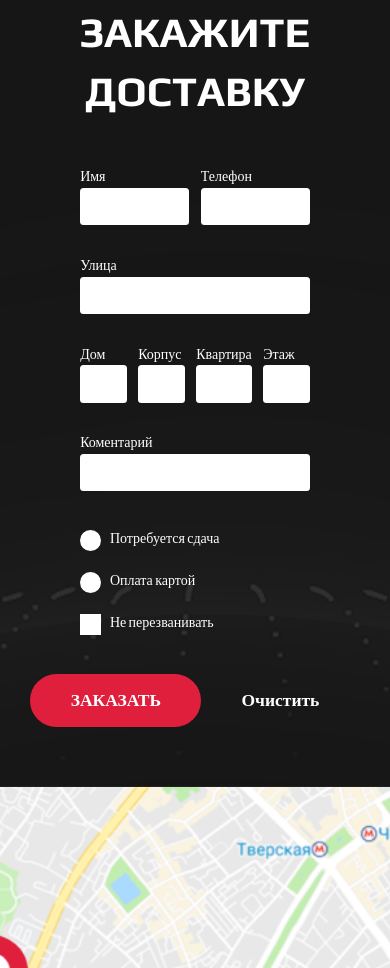
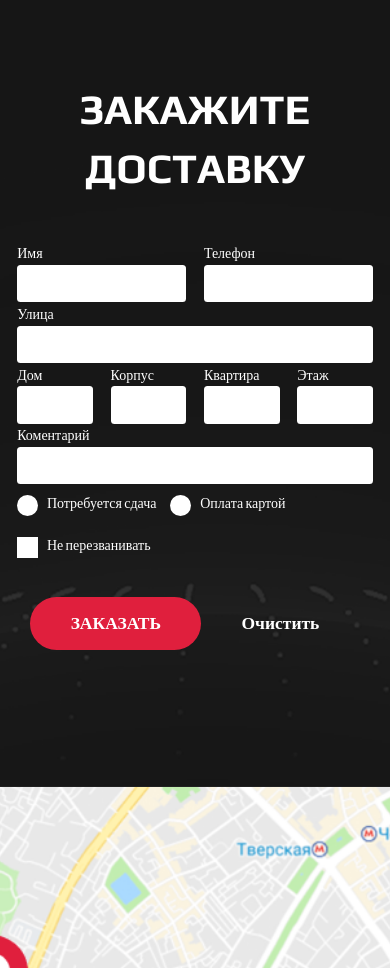
Before and after one commit to vsemoguschin/beats, a plain HTML site: page index.html in a window 390 px wide. Shown: the part 2589-3557 px from the top of the page. Drawn offline with nearby package versions, Linux system fonts and the light colour scheme.

Commit message:
Update main.css

```diff
--- a/css/main.css
+++ b/css/main.css
@@ -760,6 +760,16 @@ img {
   }
 }
 
+@media screen and (max-width: 480px) {
+  .form {
+    -webkit-box-orient: vertical;
+    -webkit-box-direction: normal;
+        -ms-flex-direction: column;
+            flex-direction: column;
+    padding: 0 2%;
+  }
+}
+
 .form__col {
   -webkit-box-flex: 1;
       -ms-flex: 1;
@@ -787,6 +797,12 @@ img {
 @media screen and (max-width: 768px) {
   .form__row {
     margin-bottom: 2.25rem;
+  }
+}
+
+@media screen and (max-width: 480px) {
+  .form__row {
+    margin-bottom: 0.25rem;
   }
 }
 
```
